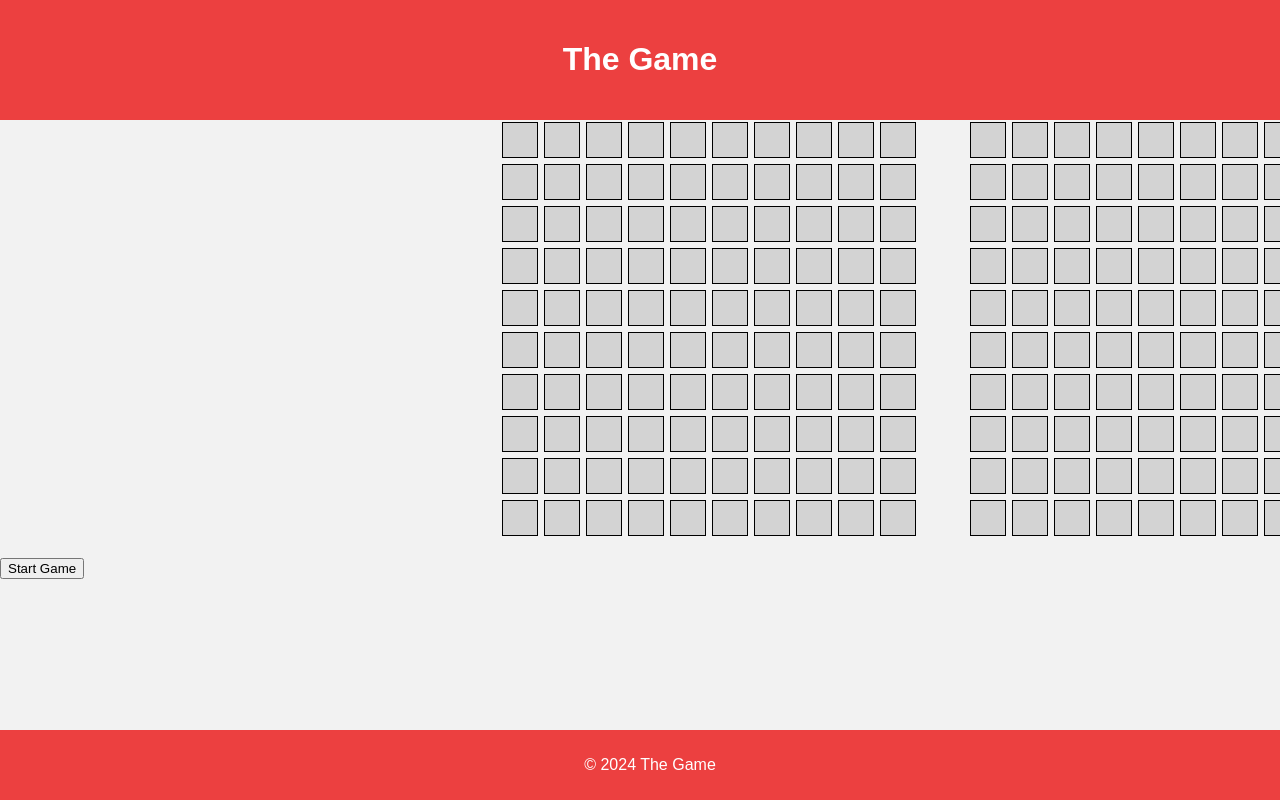
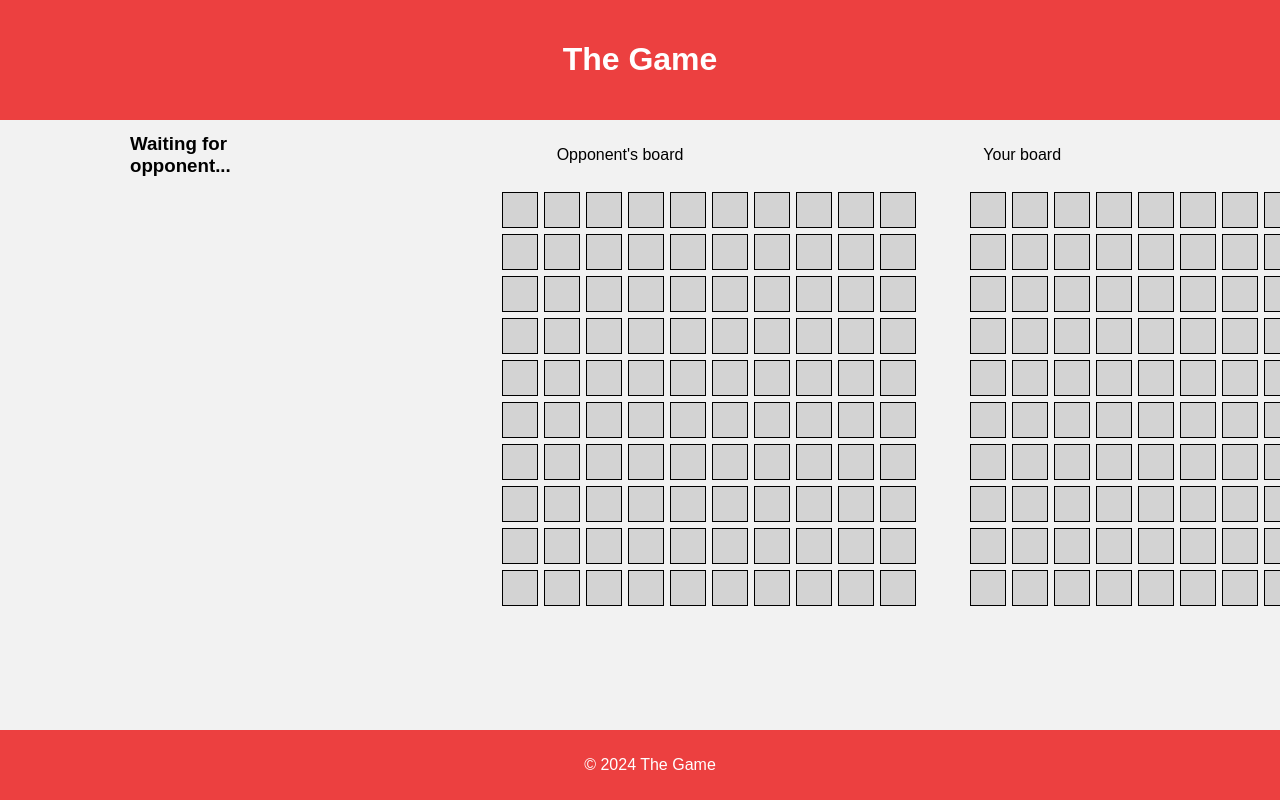
Before and after one commit to juusosar/Distributed_Systems_project, a Flask app: template Battleship/templates/game.html in a window 1280 px wide; the page is wider, and only the part inside the window is pictured. Run offline with Flask 3, Linux system fonts and the light colour scheme; the template is opened without the code that fills it, so the values that code supplies are empty; parts of the project's set-up code (start-up, migrations or seed data) failed here and were passed over.

Commit message:
Frontend responds to the changes in the backend game engine and it works!!

```diff
--- a/Battleship/server.py
+++ b/Battleship/server.py
@@ -1,3 +1,6 @@
+import random
+import uuid
+
 from flask import *
 import sqlite3
 from database import Database
@@ -10,6 +13,7 @@ import time
 app = Flask(__name__, static_url_path='/static')
 session = {'ships': [],
            'ship_indexes': [],
+           'games': {},
            'game_number': 0}
 
 db = Database('database.db')
@@ -31,8 +35,18 @@ class Player:
 
 
 def start_game(challenger1, challenger2):
+    game_id = session['game_number']
+    session['game_number'] += 1
+
+    if f'{game_id}' not in session['games']:
+        session['games'][f'{game_id}'] = {}
+
     player1 = challenger1.player_id
     player2 = challenger2.player_id
+
+    session['games'][f'{game_id}'].update({'player1': player1})
+    session['games'][f'{game_id}'].update({'player2': player2})
+    session['games'][f'{game_id}'].update({'next': player1})
 
     # Making necessary variables and collecting the shoot event tag of the players
     player1_tag = player1 + "tag"
@@ -43,13 +57,12 @@ def start_game(challenger1, challenger2):
     player2_lastshot = [2]
     player1_hits = 0
     player2_hits = 0
-    hitpoints = 15 # When player hits get to 15, the game ends
+    hitpoints = 15  # When player hits get to 15, the game ends
     hit = False
     player1_ships = session[f'{player1}']
     player2_ships = session[f'{player2}']
 
     print(f"Starting game between {player1} and {player2}")
-
     # Game loop
     while player1_hits < hitpoints and player2_hits < hitpoints:
 
@@ -58,8 +71,8 @@ def start_game(challenger1, challenger2):
         print(f'Last shot of {player1} was to {player1_lastshot}')
 
         while player1_hits < hitpoints and player2_hits < hitpoints:
-            time.sleep(3)
-            player1_shoot = session[f'{player1_tag}'] # Collect shoot event of player 1
+            # time.sleep(3)
+            player1_shoot = session[f'{player1_tag}']  # Collect shoot event of player 1
 
             # Check if the player tries to shoot to the same coordinate as last time
             if not all([a == b for a, b in zip(player1_shoot, player1_lastshot)]):
@@ -71,7 +84,7 @@ def start_game(challenger1, challenger2):
                         player1_hits += 1
                         hit = True
                         # Remove the hit coordinate from the other player's list
-                        player2_ships.pop(i)
+                        session[f'{player1}_hits'].append(player2_ships.pop(i))
                         break
                 break
             else:
@@ -91,8 +104,8 @@ def start_game(challenger1, challenger2):
         print(f'Last shot of {player2} was to {player2_lastshot}')
 
         while player1_hits < hitpoints and player2_hits < hitpoints:
-            time.sleep(3)
-            player2_shoot = session[f'{player2_tag}'] # Collect shoot event of player 2
+            # time.sleep(3)
+            player2_shoot = session[f'{player2_tag}']  # Collect shoot event of player 2
 
             # Check if the player tries to shoot to the same coordinate as last time
             if not all([a == b for a, b in zip(player2_shoot, player2_lastshot)]):
@@ -104,7 +117,7 @@ def start_game(challenger1, challenger2):
                         player2_hits += 1
                         hit = True
                         # Remove the hit coordinate from the other player's list
-                        player1_ships.pop(i)
+                        session[f'{player2}_hits'].append(player1_ships.pop(i))
                         break
                 break
             else:
@@ -167,7 +180,7 @@ def matchmaking(queue):
             print("Match found")
             player1 = queue.get()
             player2 = queue.get()
-            game_thread = threading.Thread(target=start_game, args=(player1, player2)) # Game instance
+            game_thread = threading.Thread(target=start_game, args=(player1, player2))  # Game instance
             game_thread.start()
 
         else:
@@ -235,7 +248,7 @@ def logout():
     userid = request.cookies.get("userid")
     session['loggedin'] = False
     if f'{userid}' not in session:
-            pass
+        pass
     else:
         session.pop(f'{userid}')
     session.pop('userid', None)
@@ -313,9 +326,9 @@ def user():
             return render_template("gamesetup.html", user=userid, ships=ship_lengths)
 
 
-
 @app.route("/game", methods=["GET"])
 def game():
+    # Put the player into the matchmaking thread and starting waiting for opponent
     userid = request.cookies.get("userid")
     if request.method == "GET":
         print("QUEUING", userid)
@@ -323,8 +336,10 @@ def game():
         matchmaking_queue.put(player1)
         print("JOINING", userid)
         print(session[f'{userid}'])
-        return render_template("game.html", user=userid, ships=session[f'{userid}'])
-
+        response = make_response(render_template('game.html',
+                                                 user=userid, ships=session[f'{userid}']))
+        response.set_cookie('game_number', str(session["game_number"]))
+        return response
 
 
 @app.route('/cell_click', methods=['POST'])
@@ -346,14 +361,13 @@ def handle_click():
 
         if f'{player}' not in session:
             session[f'{player}'] = []
+            session[f'{player}_hits'] = []
         else:
             print("Dictionary already has key : Hence value is not overwritten ")
 
         for ship in data['ship_indexes']:
             if ship not in session[f'{player}']:
                 session[f'{player}'].append(ship)
-
-        print(col, row, player)
 
         return jsonify({'message': 'Cell clicked successfully',
                         'col': col,
@@ -364,22 +378,79 @@ def handle_click():
         return jsonify({'message': 'Error'})
 
 
+@app.route('/get_opponent')
+def opponent():
+    # Returns if the opponent has been found
+    # and which one is the starting player
+    userid = request.cookies.get("userid")
+    game = request.cookies.get("game_number")
+    if f'{game}' not in session['games']:
+        return jsonify({'opponent': "No opponent"})
+    else:
+        if userid == session['games'][game]['player1']:
+            opponent = session['games'][game]['player2']
+            start = True
+        else:
+            opponent = session['games'][game]['player1']
+            start = False
+        return jsonify({'opponent': opponent,
+                        'start': start})
+
+
+@app.route('/turn')
+def turn():
+    # Changes the turn variable
+    userid = request.cookies.get("userid")
+    game = request.cookies.get("game_number")
+    if userid == session['games'][game]['player1']:
+        opponent = session['games'][game]['player2']
+    else:
+        opponent = session['games'][game]['player1']
+
+    session['games'][game]['next'] = opponent
+
+    return jsonify({'next': opponent})
+
+
+@app.route('/check_game')
+def check():
+    # Checks which player's turn it is and
+    # if either one has won
+    userid = request.cookies.get("userid")
+    game = request.cookies.get("game_number")
+
+    if userid == session['games'][game]['player1']:
+        opponent = session['games'][game]['player2']
+    else:
+        opponent = session['games'][game]['player1']
+
+    if session['games'][game]['next'] == userid:
+        return jsonify({'turn': True,
+                        'hits': session[f'{opponent}_hits']})
+    else:
+        return jsonify({'turn': False})
+
+
 @app.route('/shoot', methods=['POST'])
 def handle_shoot():
     try:
         data = request.json
         player = request.cookies.get('userid')
+        game = request.cookies.get('game_number')
         tag = player + "tag"
         row = data['row']
         col = data['col']
 
-        session[f'{tag}'] = [row,col]
+        session[f'{tag}'] = [row, col]
 
-        print(player, row, col)
+        time.sleep(1)
 
-        return jsonify({'message': 'Cell clicked successfully',
+        return jsonify({'hits': session[f'{player}_hits'],
+                        'row': row,
                         'col': col,
-                        'row': row})
+                        'player': player,
+                        'players': session['games'][game]
+                        })
 
     except Exception as e:
         print(e)
--- a/Battleship/static/game.js
+++ b/Battleship/static/game.js
@@ -78,17 +78,16 @@ function handleCellClickSetup(row, col) {
     sendClickRequest(data);
 }
 
-function handleShoot(row, col) {
-    let cell = document.getElementById('cell-' + row + '-' + col);
-
+async function handleShoot(row, col) {
+    let cell = document.getElementById('op-cell-' + row + '-' + col);
     let data = {'col': col,
             'row': row
     }
-    sendShootRequest(data);
+    console.log(await sendShootRequest(data, cell))
 }
 
 function sendClickRequest(data) {
-    // Send AJAX request to Flask server
+    // Send Click event to Flask server
     fetch('/cell_click', {
         method: 'POST',
         headers: {
@@ -114,9 +113,7 @@ function sendClickRequest(data) {
     });
 }
 
-
-function sendShootRequest(data) {
-    // Send AJAX request to Flask server
+function sendShootRequest(data, cell) {
     fetch('/shoot', {
         method: 'POST',
         headers: {
@@ -125,11 +122,23 @@ function sendShootRequest(data) {
         body: JSON.stringify(data)
     }).then(response => {
         if (response.ok) {
-            console.log(response.json())
+            return response.json()
         } else {
-            // Handle error response
             console.log(response)
         }
+    }).then(shoot_action => {
+        let shoot_data = shoot_action
+        console.log(shoot_data);
+        for (let i = 0; i < shoot_data['hits'].length; i++) {
+            console.log(shoot_data['hits'])
+            if (shoot_data['row'] === shoot_data['hits'][i][0] && shoot_data['col'] === shoot_data['hits'][i][1]) {
+                cell.style.backgroundColor = 'red'
+            } else {
+                cell.style.backgroundColor = 'grey'
+            }
+        }
+        document.getElementById('turn').textContent = "It's the opponents turn!"
+        return fetch('/turn');
     }).catch(error => {
         console.error('Error:', error);
     });
--- a/Battleship/static/styles.css
+++ b/Battleship/static/styles.css
@@ -92,6 +92,7 @@ footer {
     margin-left: 50px;
 }
 
+
 .grid-container {
     display: flex;
     flex-direction: row;
@@ -128,3 +129,19 @@ footer {
 .invalidtext {
     color: red;
 }
+
+.gameinfo {
+    display: flex;
+    max-height: 70px;
+    align-items: center;
+}
+.infotext, .opboard, .yourboard {
+    flex: 1;
+    margin: 130px;
+    max-width: 250px;
+}
+
+.ins {
+    display: flex;
+    max-width: 200px;
+}
--- a/Battleship/templates/game.html
+++ b/Battleship/templates/game.html
@@ -11,7 +11,21 @@
 <header>
     <h1> The Game </h1>
 </header>
-
+    <div class="gameinfo">
+        <div class="infotext">
+            <h3 id="waiting">Waiting for opponent...</h3>
+            <p id="turn"></p>
+        </div>
+        <div class="opboard">
+            Opponent's board
+        </div>
+        <div class="yourboard">
+            Your board
+        </div>
+        <div class="ins">
+            <p id="ins" hidden> Shoot by clicking the cells on your opponents board</p>
+        </div>
+    </div>
 
     <div class="grid-container">
         <!-- Game grid for player1 board -->
@@ -27,7 +41,7 @@
         {% for row in range(10) %}
             {% for col in range(10) %}
                 {% if [row, col] in ships %}
-                    <div class="own-cell" id="own-cell-{{ row }}-{{ col }}" style="background-color: grey"></div>
+                    <div class="own-cell" id="own-cell-{{ row }}-{{ col }}" style="background-color: red"></div>
                 {% else %}
                     <div class="own-cell" id="own-cell-{{ row }}-{{ col }}"></div>
                 {% endif %}
@@ -35,14 +49,58 @@
         {% endfor %}
         </div>
     </div>
-            <!-- Button to start/restart the game -->
-        <button id="start-button">Start Game</button>
-
 
 <footer>
     <p>&copy; 2024 The Game</p>
 </footer>
 
 <script src="../static/game.js"></script>
+<script>
+    // Function to check opponent availability from Flask and update HTML content
+    // once every three seconds
+    function fetchVariable() {
+        fetch('/get_opponent')
+        .then(response => response.json())
+        .then(data => {
+            if (data['opponent'] !== "No opponent") {
+                stopInterval(opponentInterval);
+                document.getElementById('waiting').textContent = "Your opponent is " + data['opponent'] + "!";
+                if (data['start']) document.getElementById('turn').textContent = "It's your turn!";
+                else document.getElementById('turn').textContent = "It's the opponents turn!";
+                setInterval(changeTurn, 1000)
+            }
+        })
+        .catch(error => {
+            console.error('Error:', error);
+        });
+    }
+
+    function changeTurn() {
+    fetch('/check_game')
+        .then(response => response.json())
+        .then(data => {
+            if (data['turn']) {
+                document.getElementById('turn').textContent = "It's your turn!"
+                let temp
+                for (let i = 1; i < data['hits'].length; i++) {
+                    temp = document.getElementById('own-cell-' + data['hits'][i][0] + '-' + data['hits'][i][1])
+                    temp.style.backgroundColor = 'grey'
+            }
+            } else {
+                document.getElementById('turn').textContent = "It's the opponents turn!"
+            }
+        }).catch(error => {
+        console.error('Error:', error);
+    });
+}
+    function stopInterval(opponentInterval) {
+        clearInterval(opponentInterval);
+    }
+
+    fetchVariable();
+
+    let opponentInterval = setInterval(fetchVariable, 3000);
+
+</script>
 </body>
 </html>
```
